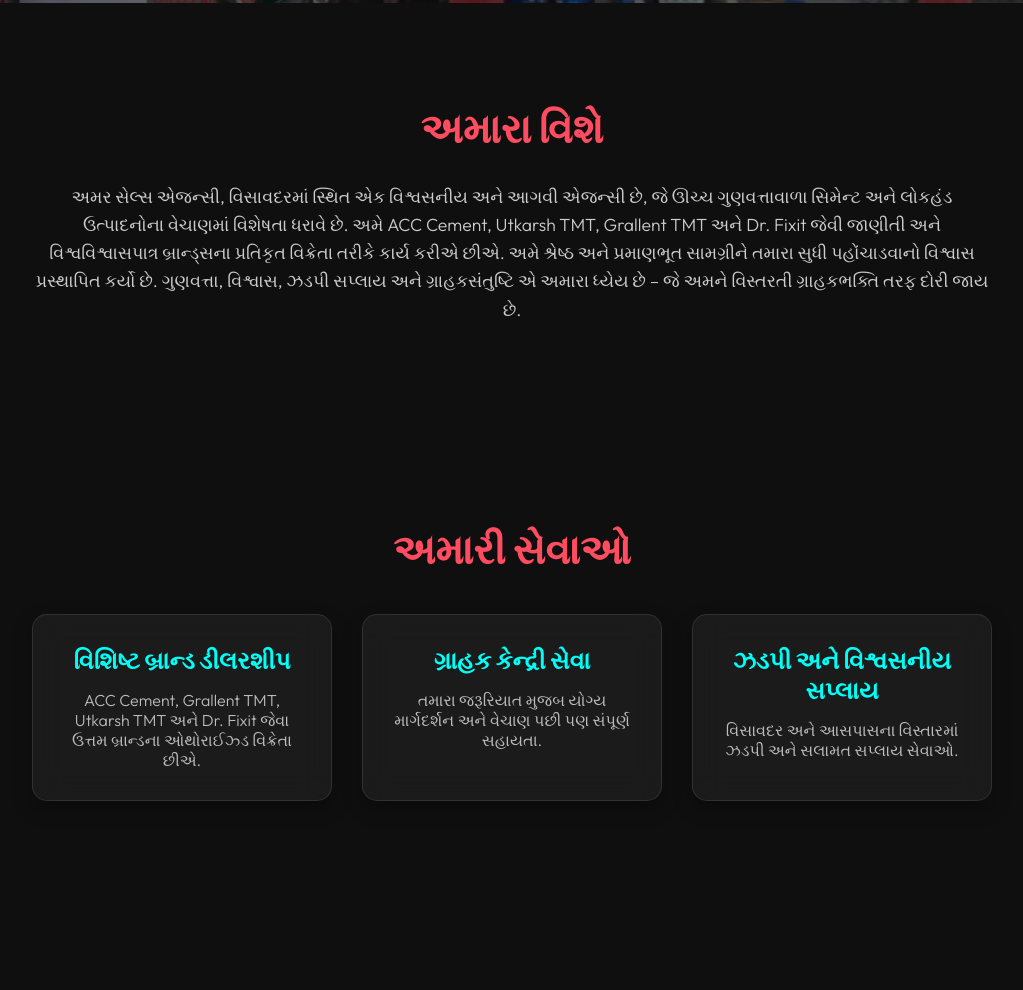
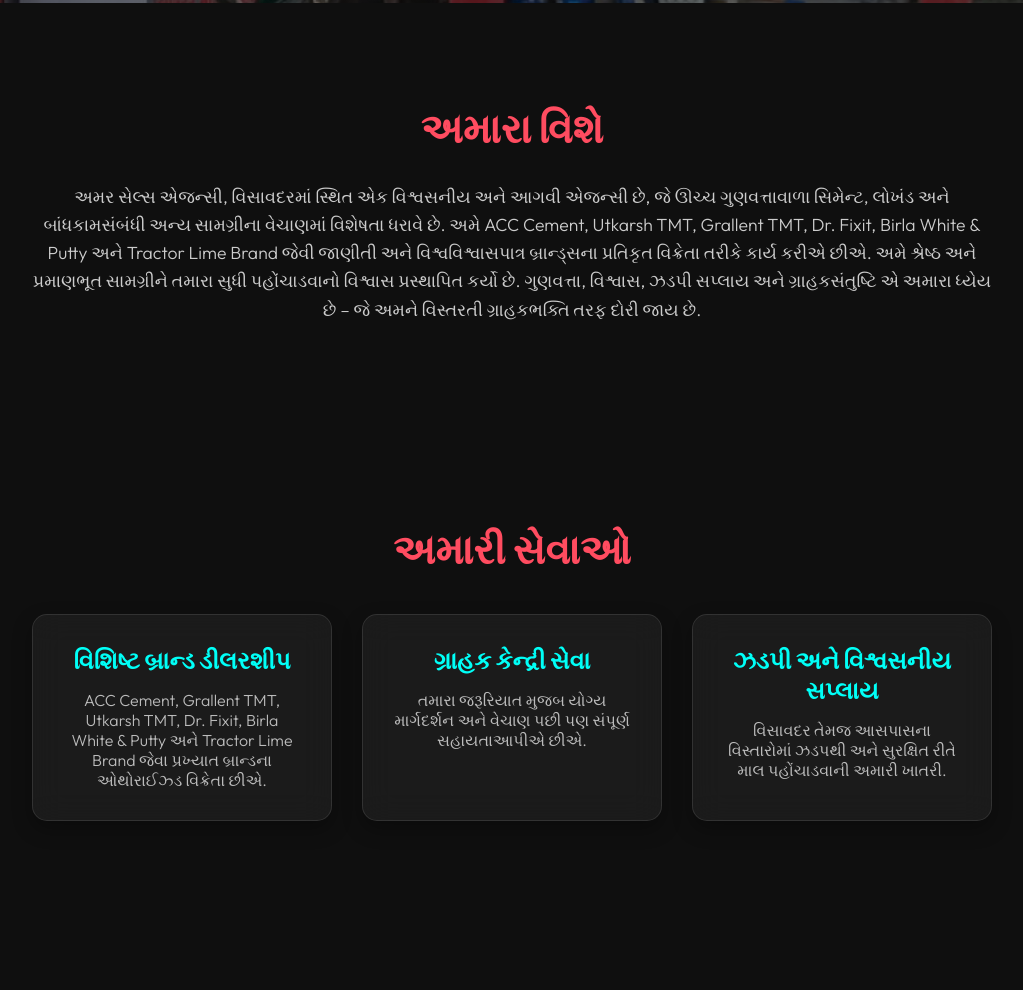
Before and after one commit to dhrutikrabadiya/AmarSalesAgency, a plain HTML site: page index.html in a window 1280 px wide. Shown: the part 797-1787 px from the top of the page, without its empty margins (128-1151 px from the left). Drawn offline with Linux system fonts and the light colour scheme.

Commit message:
Update index.html

```diff
--- a/index.html
+++ b/index.html
@@ -216,23 +216,22 @@
 
   <section id="about">
     <h2>અમારા વિશે</h2>
-    <p>અમર સેલ્સ એજન્સી, વિસાવદરમાં સ્થિત એક વિશ્વસનીય અને આગવી એજન્સી છે, જે ઊચ્ચ ગુણવત્તાવાળા સિમેન્ટ અને લોકહંડ ઉત્પાદનોના વેચાણમાં વિશેષતા ધરાવે છે. અમે ACC Cement, Utkarsh TMT, Grallent TMT અને Dr. Fixit જેવી જાણીતી અને વિશ્વવિશ્વાસપાત્ર બ્રાન્ડ્સના પ્રતિકૃત વિક્રેતા તરીકે કાર્ય કરીએ છીએ. અમે શ્રેષ્ઠ અને પ્રમાણભૂત સામગ્રીને તમારા સુધી પહોંચાડવાનો વિશ્વાસ પ્રસ્થાપિત કર્યો છે. ગુણવત્તા, વિશ્વાસ, ઝડપી સપ્લાય અને ગ્રાહકસંતુષ્ટિ એ અમારા ધ્યેય છે – જે અમને વિસ્તરતી ગ્રાહકભક્તિ તરફ દોરી જાય છે.</p>
-  </section>
+<p>અમર સેલ્સ એજન્સી, વિસાવદરમાં સ્થિત એક વિશ્વસનીય અને આગવી એજન્સી છે, જે ઊચ્ચ ગુણવત્તાવાળા સિમેન્ટ, લોખંડ અને બાંધકામસંબંધી અન્ય સામગ્રીના વેચાણમાં વિશેષતા ધરાવે છે. અમે ACC Cement, Utkarsh TMT, Grallent TMT, Dr. Fixit, Birla White & Putty અને Tractor Lime Brand જેવી જાણીતી અને વિશ્વવિશ્વાસપાત્ર બ્રાન્ડ્સના પ્રતિકૃત વિક્રેતા તરીકે કાર્ય કરીએ છીએ. અમે શ્રેષ્ઠ અને પ્રમાણભૂત સામગ્રીને તમારા સુધી પહોંચાડવાનો વિશ્વાસ પ્રસ્થાપિત કર્યો છે. ગુણવત્તા, વિશ્વાસ, ઝડપી સપ્લાય અને ગ્રાહકસંતુષ્ટિ એ અમારા ધ્યેય છે – જે અમને વિસ્તરતી ગ્રાહકભક્તિ તરફ દોરી જાય છે.</p>  </section>
 
   <section id="services">
     <h2>અમારી સેવાઓ</h2>
     <div class="services-grid">
       <div class="card">
         <h3>વિશિષ્ટ બ્રાન્ડ ડીલરશીપ</h3>
-        <p>ACC Cement, Grallent TMT, Utkarsh TMT અને Dr. Fixit જેવા ઉત્તમ બ્રાન્ડના ઓથોરાઈઝ્ડ વિક્રેતા છીએ.</p>
+            <p>ACC Cement, Grallent TMT, Utkarsh TMT, Dr. Fixit, Birla White & Putty અને Tractor Lime Brand જેવા પ્રખ્યાત બ્રાન્ડના ઓથોરાઈઝ્ડ વિક્રેતા છીએ.</p>
       </div>
       <div class="card">
         <h3>ગ્રાહક કેન્દ્રી સેવા</h3>
-        <p>તમારા જરૂરિયાત મુજબ યોગ્ય માર્ગદર્શન અને વેચાણ પછી પણ સંપૂર્ણ સહાયતા.</p>
+        <p>તમારા જરૂરિયાત મુજબ યોગ્ય માર્ગદર્શન અને વેચાણ પછી પણ સંપૂર્ણ સહાયતાઆપીએ છીએ.</p>
       </div>
       <div class="card">
         <h3>ઝડપી અને વિશ્વસનીય સપ્લાય</h3>
-        <p>વિસાવદર અને આસપાસના વિસ્તારમાં ઝડપી અને સલામત સપ્લાય સેવાઓ.</p>
+          <p>વિસાવદર તેમજ આસપાસના વિસ્તારોમાં ઝડપથી અને સુરક્ષિત રીતે માલ પહોંચાડવાની અમારી ખાતરી.</p>
       </div>
     </div>
   </section>
```
